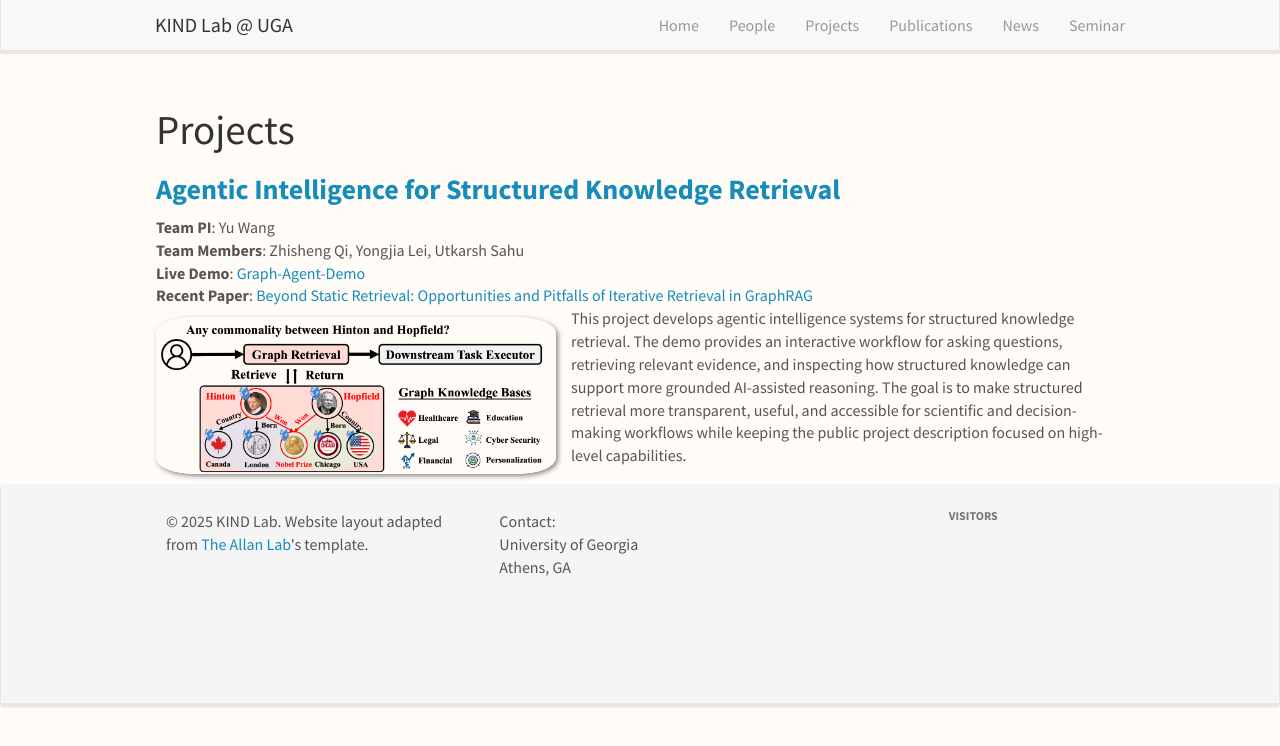
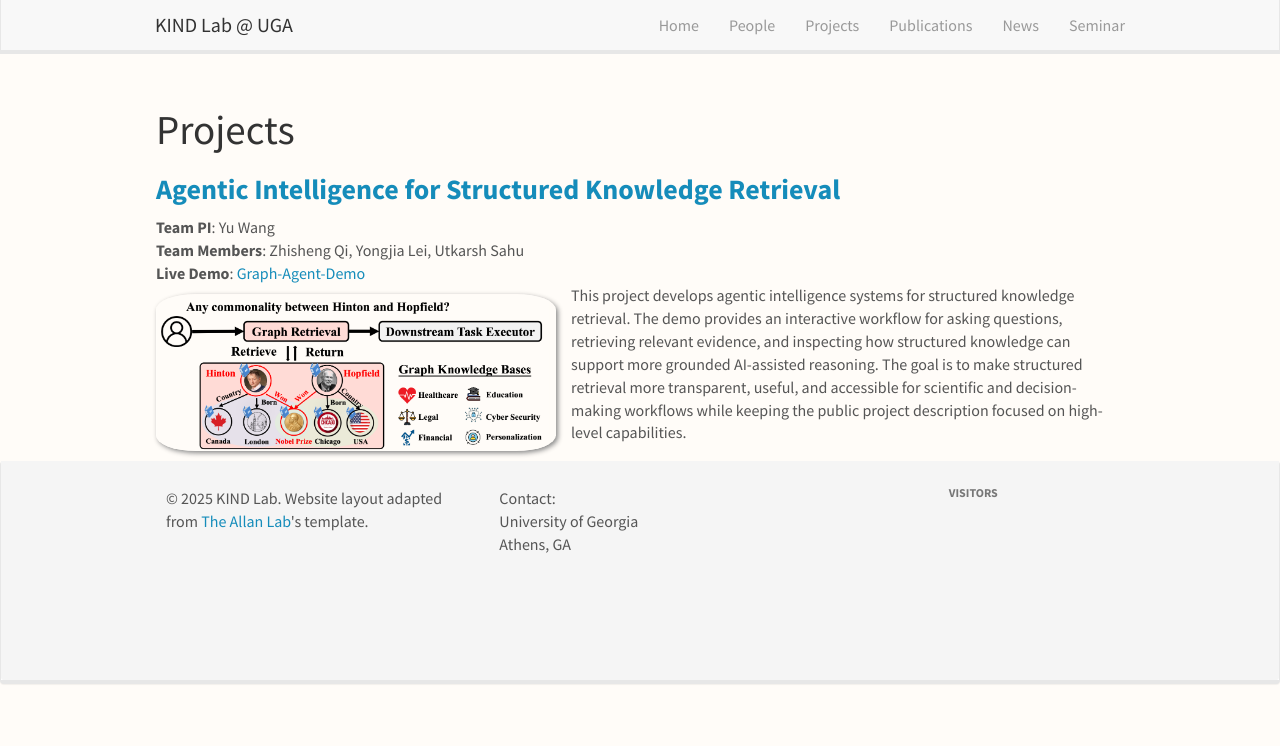
Before and after one commit to KINDLab-Fly/KINDLab-Fly.github.io, a Jekyll site: the page built from _pages/project.md, in a window 1280 px wide. Shown: the top 746 px of the page. Built offline with Jekyll 4.4.1, drawn with Linux system fonts in a browser that asks for light colours; nearby versions of some CDN libraries.

Commit message:
Remove recent paper row from lab projects

```diff
--- a/_pages/project.md
+++ b/_pages/project.md
@@ -22,6 +22,5 @@ This project develops agentic intelligence systems for structured drug design. T
 **Team PI**: Yu Wang<br>
 **Team Members**: Zhisheng Qi, Yongjia Lei, Utkarsh Sahu<br>
 **Live Demo**: [Graph-Agent-Demo](https://graph-agent.graphagentintelligence.com/){: target="_blank" rel="noopener noreferrer" }<br>
-**Recent Paper**: [Beyond Static Retrieval: Opportunities and Pitfalls of Iterative Retrieval in GraphRAG](https://arxiv.org/abs/2509.25530){: target="_blank" rel="noopener noreferrer" }<br>
 ![]({{ site.url }}{{ site.baseurl }}/images/research/NSF-III-GraphRAG.png){: style="width: 400px; height: auto; float: left; margin: 10px 15px 10px 0px;" }
 This project develops agentic intelligence systems for structured knowledge retrieval. The demo provides an interactive workflow for asking questions, retrieving relevant evidence, and inspecting how structured knowledge can support more grounded AI-assisted reasoning. The goal is to make structured retrieval more transparent, useful, and accessible for scientific and decision-making workflows while keeping the public project description focused on high-level capabilities.
```
